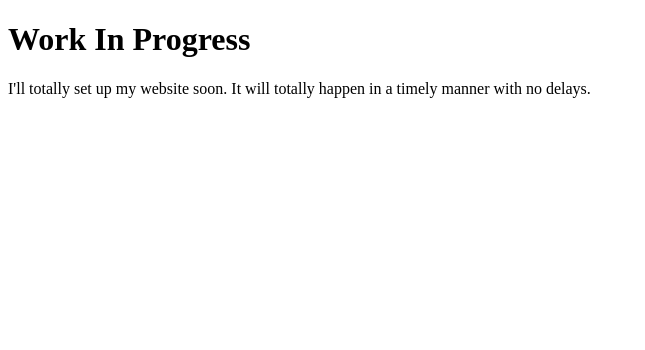
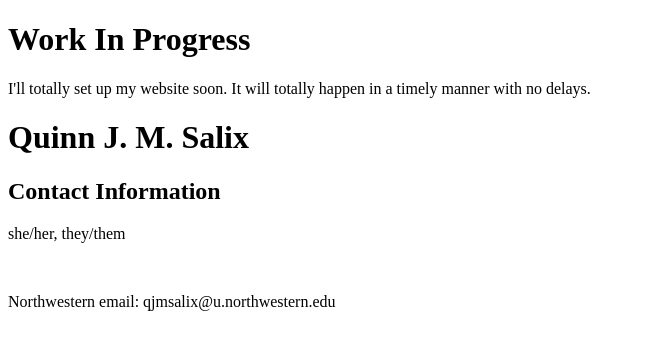
Before and after one commit to qjmsalix/qjmsalix.github.io, a plain HTML site: page index.html in a window 1280 px wide. Shown: the whole page, without its empty margins (0-645 px from the left). Drawn offline with Linux system fonts and the light colour scheme.

Commit message:
Update index.html

```diff
--- a/index.html
+++ b/index.html
@@ -1,7 +1,18 @@
 <!DOCTYPE html>
 <html>
+    <head>
+        <title>Quinn Salix</title>
+    </head>
+
     <body>
         <h1>Work In Progress</h1>
         <p>I'll totally set up my website soon. It will totally happen in a timely manner with no delays.</p>
+
+        <h1>Quinn J. M. Salix</h1>
+
+        <h2>Contact Information</h2>
+        <p>she/her, they/them</p>
+        <br>
+        <p>Northwestern email: qjmsalix@u.northwestern.edu</p>
     </body>
 </html>
```
